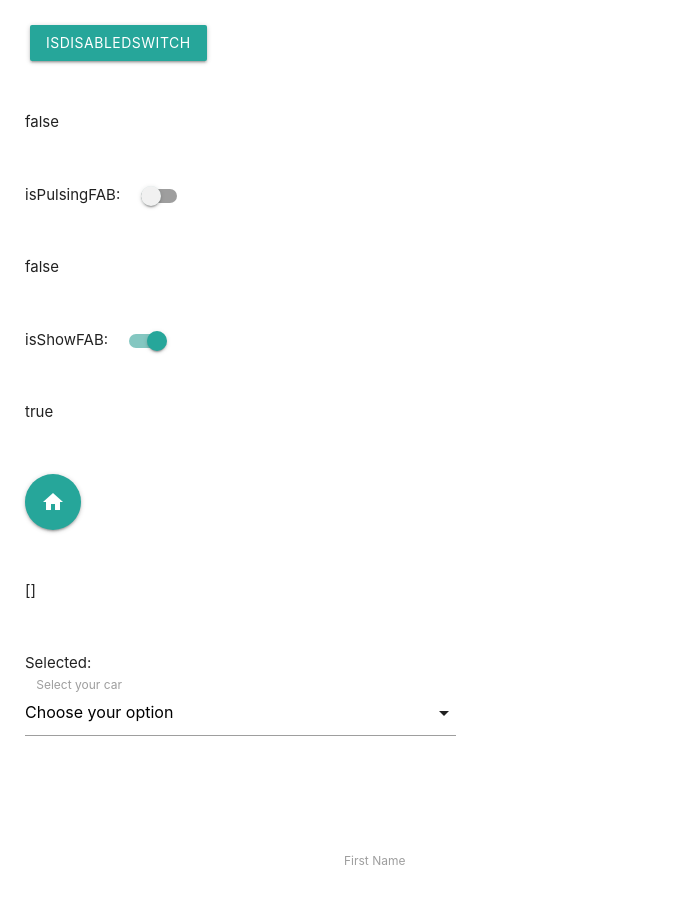
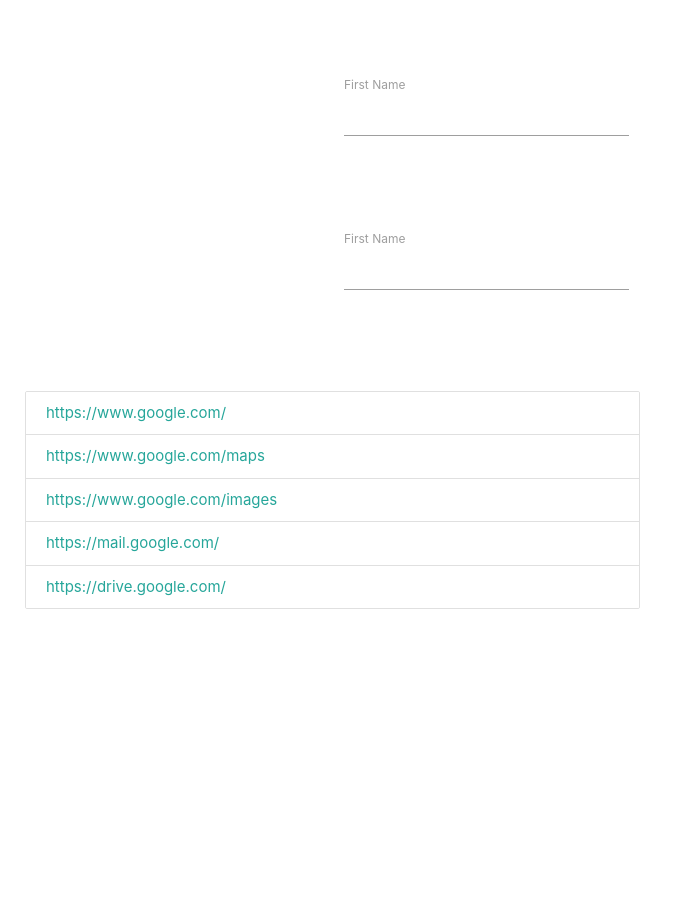
Before and after one commit to Spectr67/custom-elements, a Vue app: page / in a window 1280 px wide. Shown: the top 904 px of the page, without its empty margins (0-680 px from the left). After the commit the page ends 800 px from the top, so only its background shows below. Built offline with nearby package versions, Linux system fonts and the light colour scheme.

Commit message:
add Mlikns compoents

```diff
--- a/src/TestContainerA.vue
+++ b/src/TestContainerA.vue
@@ -4,9 +4,10 @@
 import MFAB from './components/MFAB.vue'
 import MSelect from './components/MSelect.vue'
 import MInput from './components/MInput.vue'
+import MLinks from './components/MLinks.vue'
 
 export default {
-  components: { MButton, MSwitch, MFAB, MSelect, MInput },
+  components: { MButton, MSwitch, MFAB, MSelect, MInput, MLinks },
 
   data() {
     return {
@@ -16,6 +17,13 @@
       cars: ['Ferrari', 'Lamborghini', 'Porsche'],
       selectedCars: [],
       firstName: '',
+      links: [
+        'https://www.google.com/',
+        'https://www.google.com/maps',
+        'https://www.google.com/images',
+        'https://mail.google.com/',
+        'https://drive.google.com/',
+      ],
     }
   },
 }
@@ -23,7 +31,7 @@
 
 <template>
   <section>
-    <article>
+    <!-- <article>
       <MButton
         @click="isDisabledSwitch = !isDisabledSwitch"
         caption="isDisabledSwitch"
@@ -46,10 +54,16 @@
     <article>{{ selectedCars }}</article>
     <article>
       <MSelect :cars="cars" @choisen-car="selectedCars = $event" />
-    </article>
+    </article> -->
     <article>{{ firstName }}</article>
     <article>
-      <MInput @input="firstName = $event.target.value" />
+      <MInput v-model="firstName" />
+    </article>
+    <article>
+      <MInput v-model="firstName" />
+    </article>
+    <article>
+      <MLinks :links="links" />
     </article>
   </section>
 </template>
--- a/src/components/MInput.vue
+++ b/src/components/MInput.vue
@@ -1,9 +1,30 @@
-<script></script>
+<script>
+export default {
+  props: ['modelValue'],
+  emits: ['update:modelValue'],
+  data() {
+    return {}
+  },
+  methods: {
+    handleInput(event) {
+      const value = event.target.value
+      if (value.trim() === '') return
+      this.$emit('update:modelValue', value)
+    },
+  },
+}
+</script>
 
 <template>
   <div class="row">
     <div class="input-field col s6">
-      <input value="" id="first_name2" type="text" class="validate" />
+      <input
+        :value="modelValue"
+        @input="handleInput"
+        id="first_name2"
+        type="text"
+        class="validate"
+      />
       <label class="active" for="first_name2">First Name</label>
     </div>
   </div>
@@ -14,3 +35,5 @@
   width: 50%;
 }
 </style>
+
+connections links список
--- /dev/null
+++ b/src/components/MLinks.vue
@@ -0,0 +1,24 @@
+<script>
+export default {
+  props: ['links'],
+}
+</script>
+
+<template>
+  <div class="collection">
+    <a
+      v-for="(item, index) in links"
+      :key="index"
+      :href="item"
+      class="collection-item"
+    >
+      {{ item }}
+    </a>
+  </div>
+</template>
+
+<style scoped>
+div {
+  width: 50%;
+}
+</style>
```
